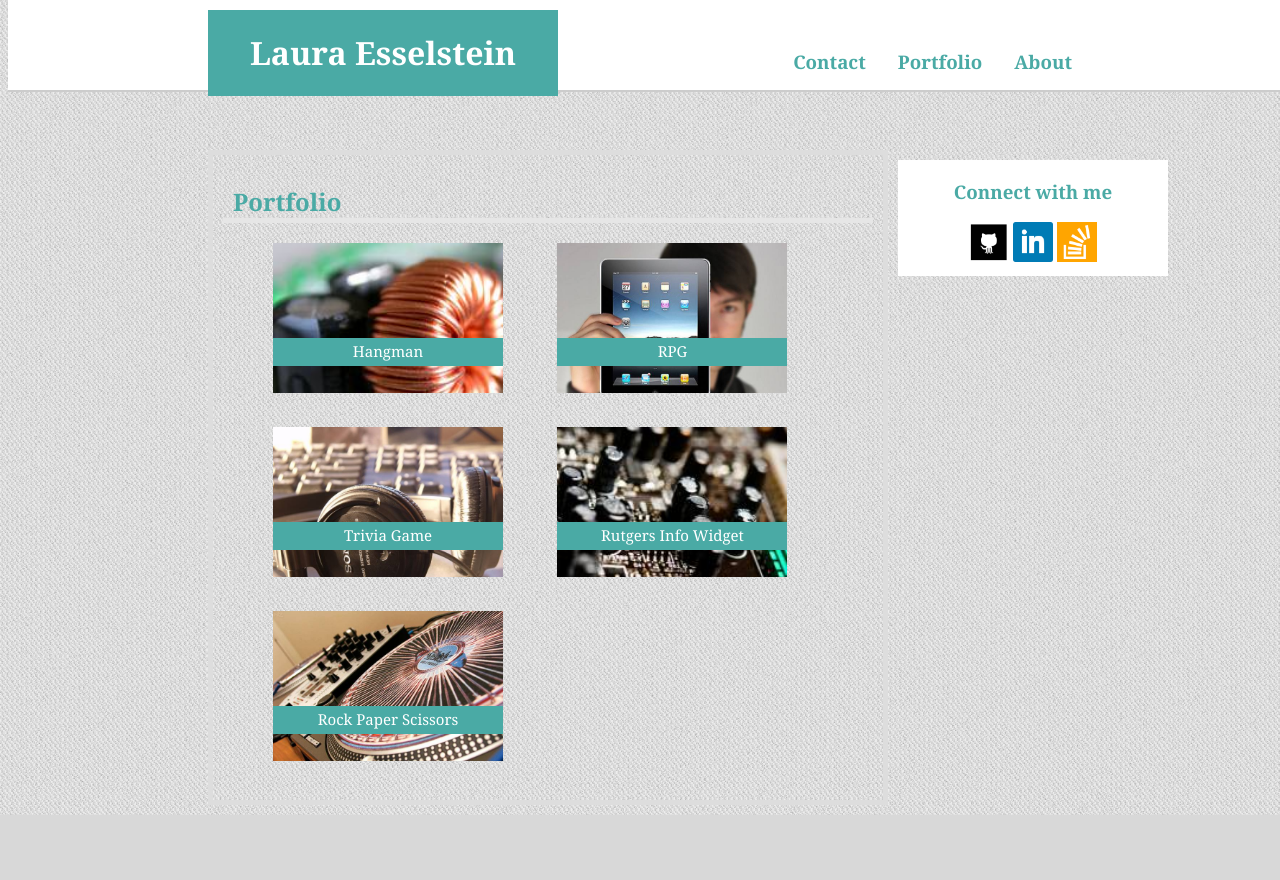
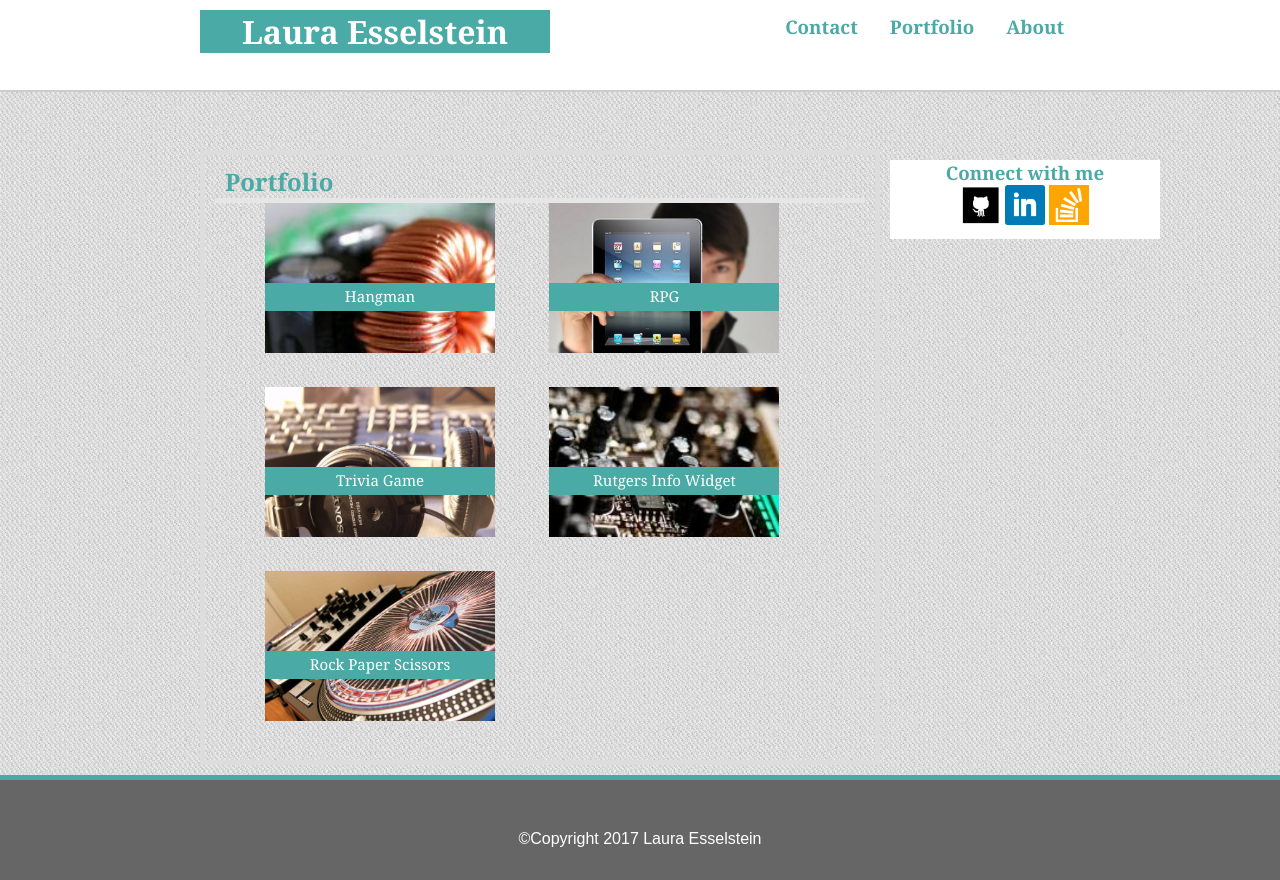
Before and after one commit to Rosieknight/Basic-Portfolio, a PHP site: page /portfolio.html in a window 1280 px wide. Before the commit the page ends 815 px from the top, so only its background shows below. Run offline with PHP 8.4, Linux system fonts and the light colour scheme.

Commit message:
Footer is finally working.

```diff
--- a/assets/css/style.css
+++ b/assets/css/style.css
@@ -1,3 +1,7 @@
+*{
+	margin:0;
+}
+
 body {
 	background-image: url("../images/fabric.png");
 }
@@ -19,6 +23,7 @@ header {
 	width:100%;
 	position: fixed;
 	top: 0;
+	left:0;
 	z-index: 2;
 }
 
@@ -163,3 +168,24 @@ li a{
 	background-image: url("../images/machine.jpg");
 	margin-top: 5px;
 }
+
+.thingy{
+	width:100%;
+}
+
+footer{
+	clear:both;
+	background-color: #666666;
+	border-top: 5px solid #4aaaa5;
+	color:#ffffff;
+	font-family: 'Arial', 'Helvetica Neue', Helvetica, sans-serif;
+	bottom: 0;
+    left: 0;
+    right: 0;
+    height:100px;
+    text-align: center;
+  }
+
+footer p{
+	margin-top: 50px;
+}
--- a/contact.html
+++ b/contact.html
@@ -36,5 +36,10 @@
 			</form>
 		</div>
 	</div>
+	<footer>
+		<div class="footer">
+			<p>©Copyright 2017 Laura Esselstein</p>
+		</div>
+	</footer>
 </body>
 </html>
--- a/index.html
+++ b/index.html
@@ -6,6 +6,7 @@
 	<title>Laura's Portfolio</title>
 </head>
 <body>
+	<div class="container">
 		<header>
 			<div class="logo">
 			<h1>Laura Esselstein</h1>
@@ -30,5 +31,9 @@
 			<p>I'm a <em>Star Wars</em> fan, though my relationship with the later books is complicated. I love to read, espeically mysteries, fantasy, and science fiction. I don't have a consistant favorite book. It tends to vary based on my mood and current reading habits. There are a handful of books and stories I will consistantly reccomend,  if asked. I enjoy a wide variety of music, ranging from bands like the Beatles or Led Zepplin to movie scores and soundtracks. There are a handful of songs that I consider my favorite, though these are also subject to change with mood and current listening preferences.</p>
 			</div>
 		</div>
+	</div>
+	<footer>
+		<p>©Copyright 2017 Laura Esselstein</p>
+	</footer>
 </body>
 </html>
--- a/portfolio.html
+++ b/portfolio.html
@@ -44,5 +44,10 @@
 			 </div>
 	 	</div>
 	</div>
+	<div class="thingy"> <!--I already have a container class-->
+		<footer>
+			<p>©Copyright 2017 Laura Esselstein</p>
+		</footer>
+	</div>
 </body>
 </html>
```
Lines whose indentation alone changed are shown as unchanged.
